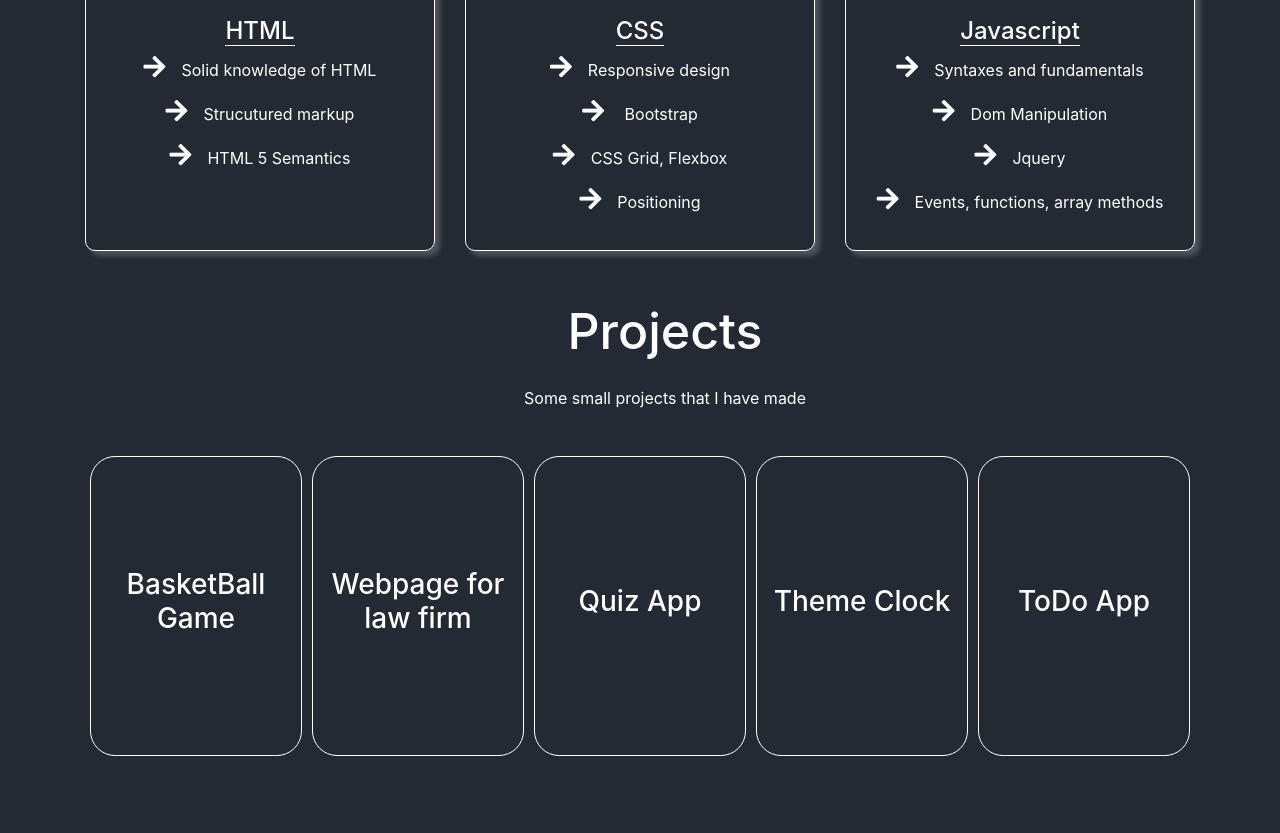
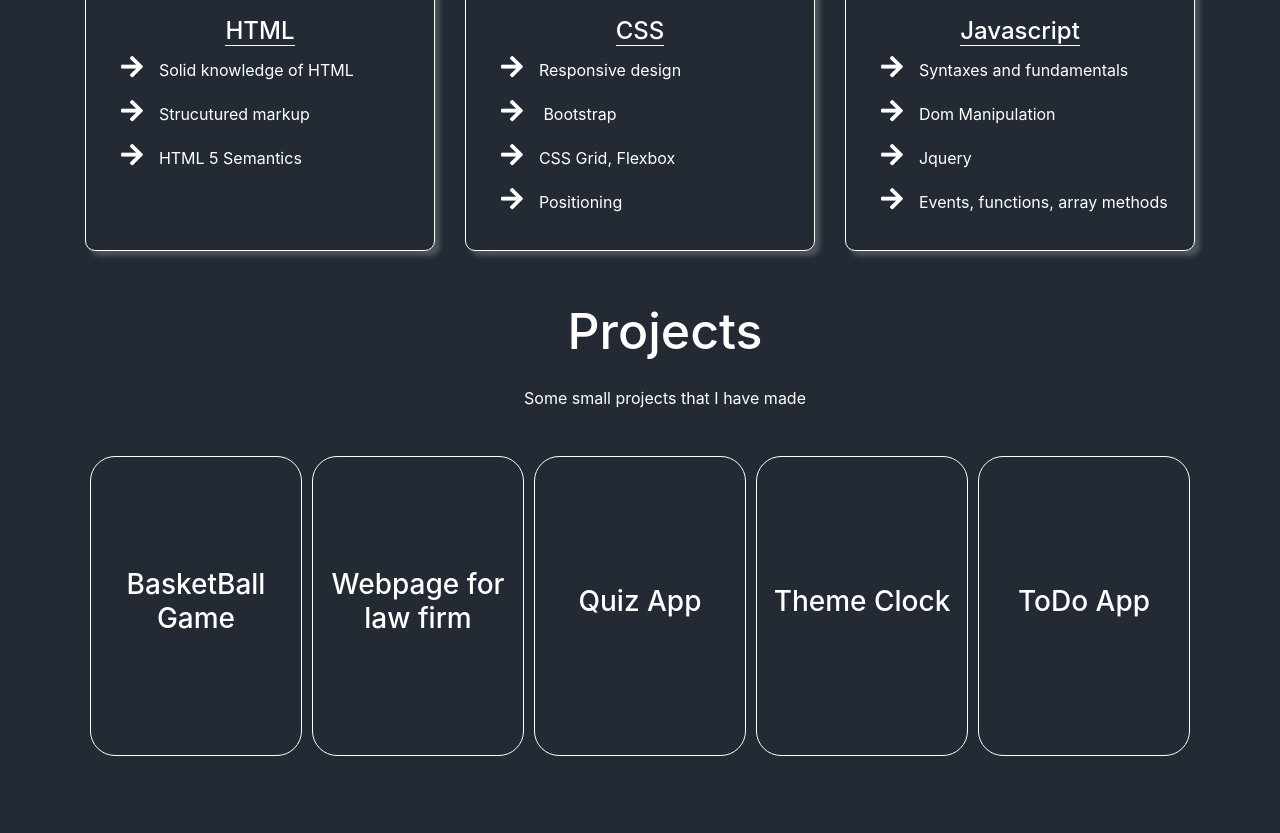
Before and after one commit to gergelycsikos/portfolio, a plain HTML site: page index.html in a window 1280 px wide. Shown: the part 906-1739 px from the top of the page. Drawn offline with nearby package versions, Linux system fonts and the light colour scheme.

Commit message:
css update

```diff
--- a/styles.css
+++ b/styles.css
@@ -106,6 +106,11 @@
     #skills h4 {
         border-bottom: 1px solid var(--text-color);
         display: inline-block;
+    }
+
+    #skills p {
+        text-align: left;
+        padding-left: 20px;
     }
     /*Projects*/
 
@@ -264,7 +269,7 @@
         .box {
             height: 350px;
         }
-        .panel:nth-of-type(2),
+        .panel:nth-of-type(1),
         .panel:nth-of-type(3),
         .panel:nth-of-type(4) {
             display: none;
```
